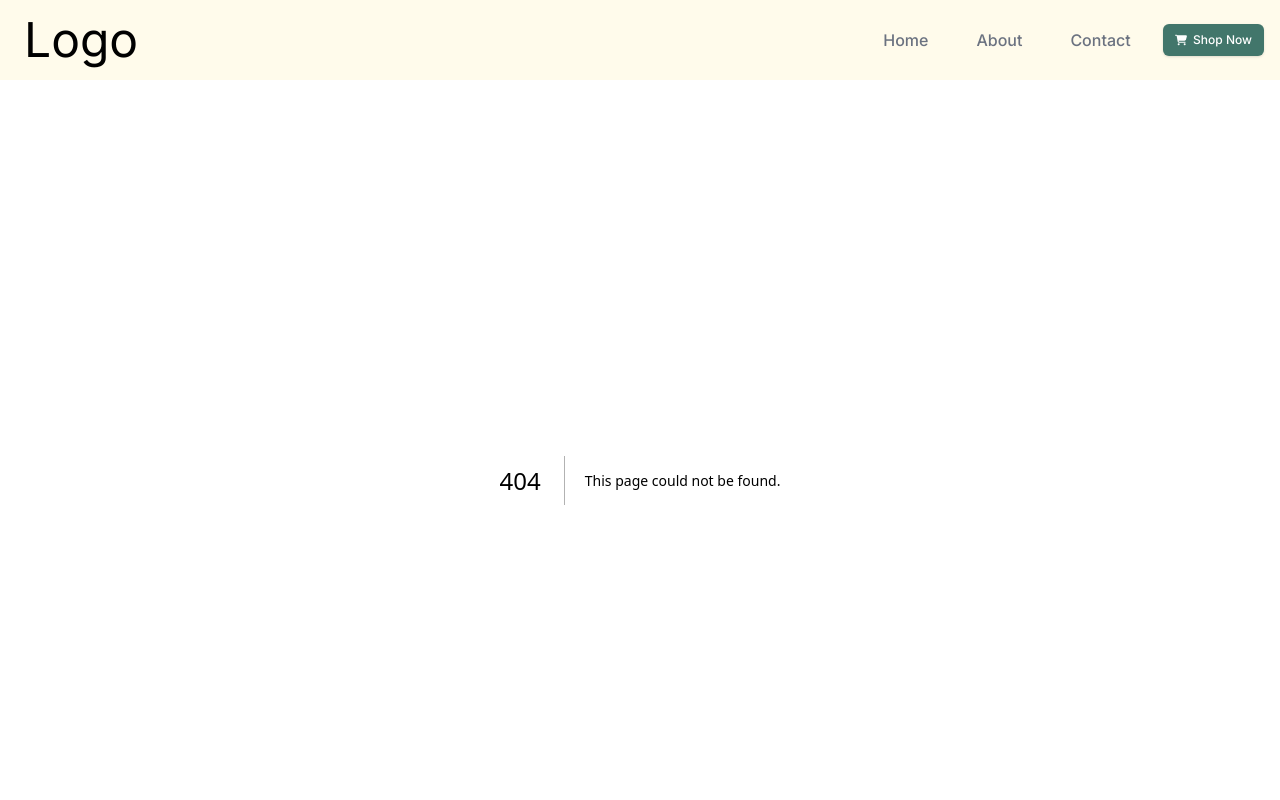
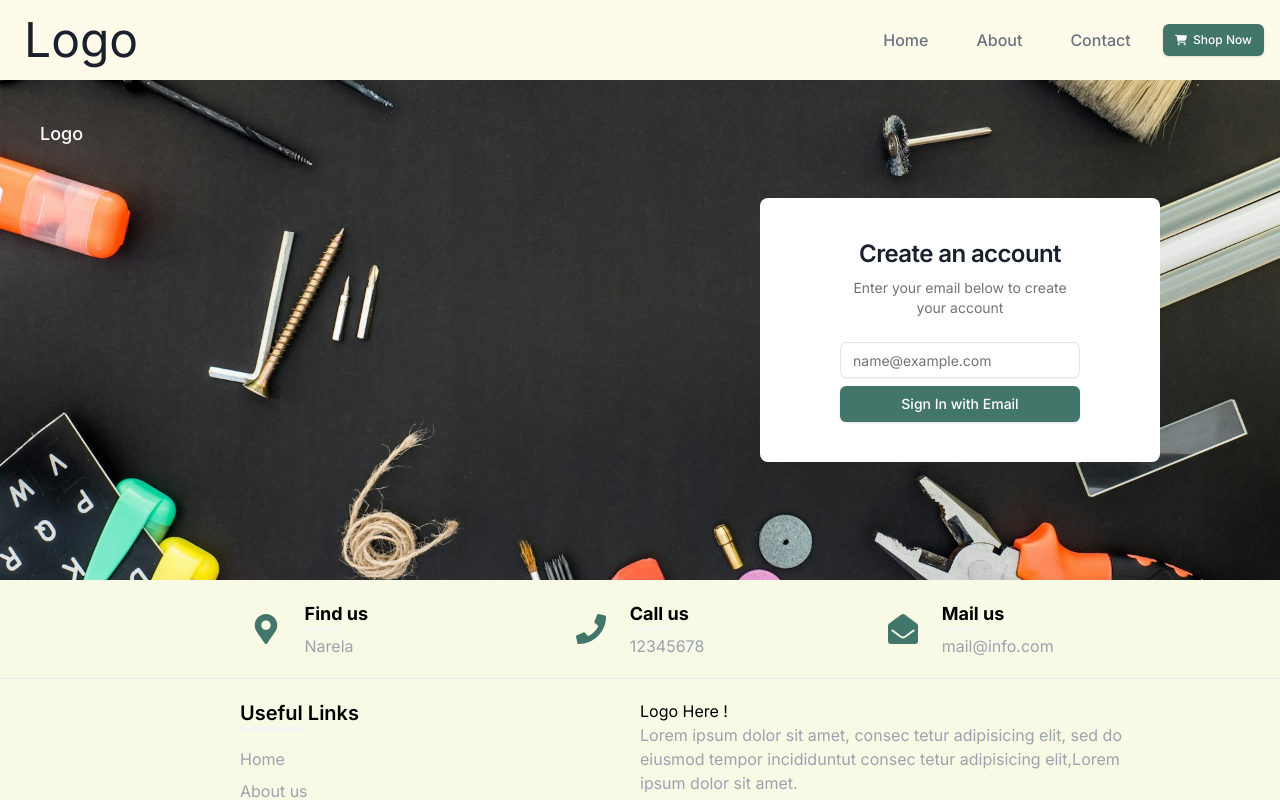
Before and after one commit to hackathon-19-20/eco-craft-corner, a Next.js app: page /sign-in in a window 1280 px wide. Before the commit this address had no page. Shown: the top 800 px of the page. Built offline with nearby package versions, Linux system fonts and the light colour scheme.

Commit message:
added sign in page

```diff
--- a/package.json
+++ b/package.json
@@ -14,6 +14,7 @@
     "@emotion/react": "^11.11.3",
     "@emotion/styled": "^11.11.0",
     "@radix-ui/react-icons": "^1.3.0",
+    "@radix-ui/react-label": "^2.0.2",
     "@radix-ui/react-slot": "^1.0.2",
     "class-variance-authority": "^0.7.0",
     "clsx": "^2.1.0",
--- /dev/null
+++ b/src/app/sign-in/page.tsx
@@ -0,0 +1,40 @@
+import { Metadata } from "next";
+import Image from "next/image";
+import Link from "next/link";
+
+import { cn } from "@/lib/utils";
+import { buttonVariants } from "@/components/ui/button";
+import { UserAuthForm } from "@/components/authentication/UserAuthForm";
+
+export const metadata: Metadata = {
+  title: "Authentication",
+  description: "Authentication forms built using the components.",
+};
+
+export default function AuthenticationPage() {
+  return (
+    <>
+      <div className="container relative h-[500px] flex-col items-center justify-center md:grid lg:max-w-none lg:grid-cols-2 lg:px-0 bg-[url('/sign-up-background.jpg')] bg-cover bg-center ">
+        <div className="relative hidden h-full flex-col p-10 text-white lg:flex dark:border-r">
+          <div className="absolute inset-0" />
+          <div className="relative z-20 flex items-center text-lg font-medium ">
+            Logo
+          </div>
+        </div>
+        <div className="mx-auto">
+          <div className="w-[400px] flex flex-col justify-center space-y-6  bg-white lg:p-10 lg:px-20 rounded-lg">
+            <div className="flex flex-col space-y-2 text-center">
+              <h1 className="text-2xl font-semibold tracking-tight">
+                Create an account
+              </h1>
+              <p className="text-sm text-muted-foreground">
+                Enter your email below to create your account
+              </p>
+            </div>
+            <UserAuthForm />
+          </div>
+        </div>
+      </div>
+    </>
+  );
+}
--- /dev/null
+++ b/src/components/authentication/UserAuthForm.tsx
@@ -0,0 +1,49 @@
+"use client"
+
+import * as React from "react"
+
+import { cn } from "@/lib/utils"
+import { Button } from "@/components/ui/button"
+import { Input } from "@/components/ui/input"
+import { Label } from "@/components/ui/label"
+
+interface UserAuthFormProps extends React.HTMLAttributes<HTMLDivElement> {}
+
+export function UserAuthForm({ className, ...props }: UserAuthFormProps) {
+  const [isLoading, setIsLoading] = React.useState<boolean>(false)
+
+  async function onSubmit(event: React.SyntheticEvent) {
+    event.preventDefault()
+    setIsLoading(true)
+
+    setTimeout(() => {
+      setIsLoading(false)
+    }, 3000)
+  }
+
+  return (
+    <div className={cn("grid gap-6", className)} {...props}>
+      <form onSubmit={onSubmit}>
+        <div className="grid gap-2">
+          <div className="grid gap-1">
+            <Label className="sr-only" htmlFor="email">
+              Email
+            </Label>
+            <Input
+              id="email"
+              placeholder="name@example.com"
+              type="email"
+              autoCapitalize="none"
+              autoComplete="email"
+              autoCorrect="off"
+              disabled={isLoading}
+            />
+          </div>
+          <Button disabled={isLoading}>
+            Sign In with Email
+          </Button>
+        </div>
+      </form>
+    </div>
+  )
+}
--- /dev/null
+++ b/src/components/ui/input.tsx
@@ -0,0 +1,25 @@
+import * as React from "react"
+
+import { cn } from "@/lib/utils"
+
+export interface InputProps
+  extends React.InputHTMLAttributes<HTMLInputElement> {}
+
+const Input = React.forwardRef<HTMLInputElement, InputProps>(
+  ({ className, type, ...props }, ref) => {
+    return (
+      <input
+        type={type}
+        className={cn(
+          "flex h-9 w-full rounded-md border border-input bg-transparent px-3 py-1 text-sm shadow-sm transition-colors file:border-0 file:bg-transparent file:text-sm file:font-medium placeholder:text-muted-foreground focus-visible:outline-none focus-visible:ring-1 focus-visible:ring-ring disabled:cursor-not-allowed disabled:opacity-50",
+          className
+        )}
+        ref={ref}
+        {...props}
+      />
+    )
+  }
+)
+Input.displayName = "Input"
+
+export { Input }
--- /dev/null
+++ b/src/components/ui/label.tsx
@@ -0,0 +1,26 @@
+"use client"
+
+import * as React from "react"
+import * as LabelPrimitive from "@radix-ui/react-label"
+import { cva, type VariantProps } from "class-variance-authority"
+
+import { cn } from "@/lib/utils"
+
+const labelVariants = cva(
+  "text-sm font-medium leading-none peer-disabled:cursor-not-allowed peer-disabled:opacity-70"
+)
+
+const Label = React.forwardRef<
+  React.ElementRef<typeof LabelPrimitive.Root>,
+  React.ComponentPropsWithoutRef<typeof LabelPrimitive.Root> &
+    VariantProps<typeof labelVariants>
+>(({ className, ...props }, ref) => (
+  <LabelPrimitive.Root
+    ref={ref}
+    className={cn(labelVariants(), className)}
+    {...props}
+  />
+))
+Label.displayName = LabelPrimitive.Root.displayName
+
+export { Label }
```
Also changed, not shown: public/sign-up-background.jpg (added), 1 other file (tests, documents, lock files or other folders).
